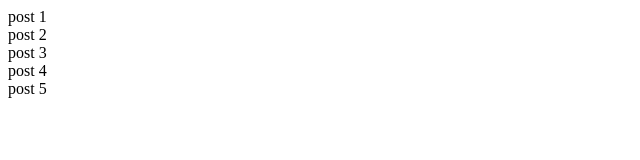
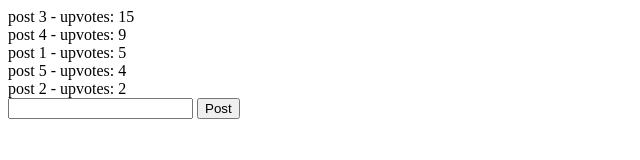
Before and after one commit to ZanSara/MEAN_Tutorial, a plain HTML site: page index.html in a window 1280 px wide. Shown: the whole page, without its empty margins (0-640 px from the left). Drawn offline with nearby package versions, Linux system fonts and the light colour scheme.

Commit message:
Takes user input

```diff
--- a/app.js
+++ b/app.js
@@ -7,12 +7,20 @@ app.controller('MainCtrl', [
 
     function($scope){
         $scope.test = 'Hello world!';
+        // Data for the view
         $scope.posts = [
-            'post 1',
-            'post 2',
-            'post 3',
-            'post 4',
-            'post 5'
+            {title: 'post 1', upvotes: 5},
+            {title: 'post 2', upvotes: 2},
+            {title: 'post 3', upvotes: 15},
+            {title: 'post 4', upvotes: 9},
+            {title: 'post 5', upvotes: 4}
         ];
+        // Functions to be implemented in the view
+        $scope.addPost = function(){
+        	if($scope.title && !($scope.title === '') ) {
+            	$scope.posts.push({title: $scope.title, upvotes: 0});
+            	$scope.title = '';
+            }
+        };
 
 }]);
--- a/index.html
+++ b/index.html
@@ -5,8 +5,14 @@
     <script src="app.js"></script>
   </head>
   <body ng-app="flapperNews" ng-controller="MainCtrl">
-    <div ng-repeat="post in posts">
-        {{post}}
+    <!-- ng-repeat="post in posts" : foreach loop -->
+    <div ng-repeat="post in posts | orderBy: '-upvotes'">  <!-- orderBy: '-upvotes' : Angular Filter (https://docs.angularjs.org/api/ng/filter) -->
+        {{post.title}} - upvotes: {{post.upvotes}}
     </div>
+    <!-- ng-submit="addPost()" : execute the function addPost() declared in $scope at submit -->
+    <form ng-submit="addPost()">
+		<input type="text" ng-model="title"></input>
+		<button type="submit">Post</button>
+	</form>
   </body>
 </html>
```
